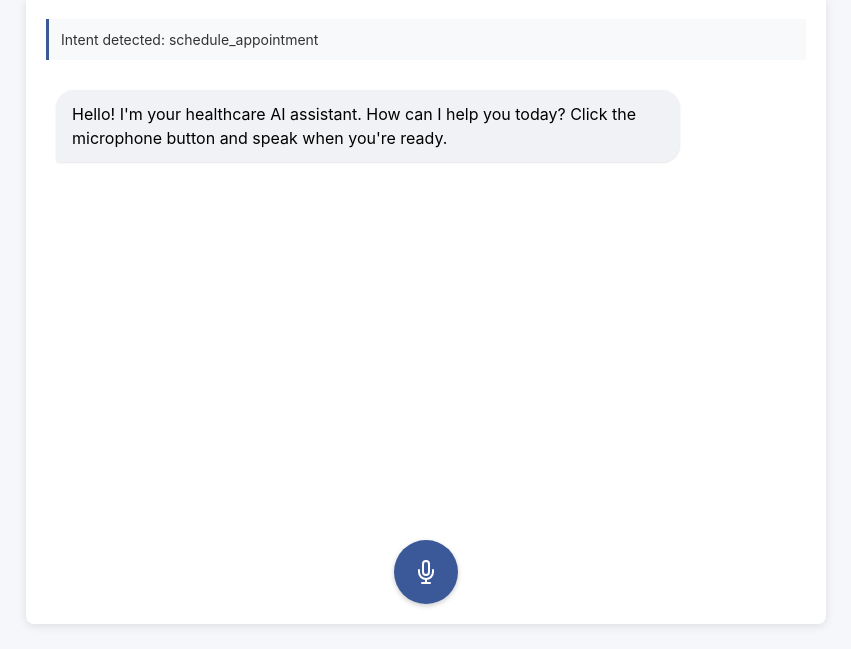
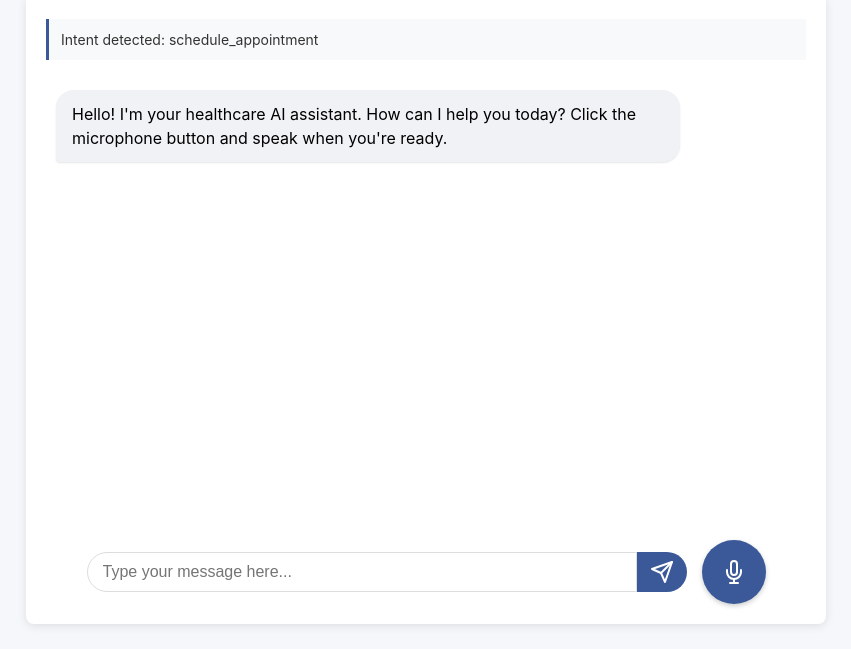
Before and after one commit to 0xneobyte/MedAgent, a Flask app: page /conversation/1 in a window 1280 px wide. Shown: the part 151-800 px from the top of the page, without its empty margins (214-1065 px from the left). Run offline with Flask 3, Linux system fonts and the light colour scheme; parts of the project's set-up code (start-up, migrations or seed data) failed here and were passed over.

Commit message:
Add text input handling to the API for direct user interaction. Implement a new endpoint to process text input, enhancing conversation state management and error handling. Update the frontend to include a text input field and send button, allowing users to submit text messages and receive responses. Improve email extraction logic in the appointment agent for better accuracy and handling of various formats.

```diff
--- a/app/app.py
+++ b/app/app.py
@@ -169,6 +169,103 @@ def handle_transcription(conversation_id):
             "conversation_id": conversation_id
         })
 
+@app.route('/api/text/<conversation_id>', methods=['POST'])
+def handle_text(conversation_id):
+    """Handle text input directly without audio transcription"""
+    debug_log(f"Received text request at /api/text/{conversation_id}")
+
+    # Get the text from the request
+    data = request.json
+    if not data or 'text' not in data:
+        return jsonify({"error": "No text provided"}), 400
+
+    text = data['text']
+    debug_log(f"Received text: '{text}'")
+
+    # Ensure the conversation exists
+    if conversation_id not in CONVERSATION_STORE:
+        debug_log(f"Conversation ID not found, initializing: {conversation_id}")
+        CONVERSATION_STORE[conversation_id] = {
+            "conversation_in_progress": False,
+            "original_intent": "",
+            "appointment_context": {},
+            "last_updated": time.time()
+        }
+
+    # Get the current conversation state
+    conversation = CONVERSATION_STORE[conversation_id]
+    debug_log(f"Retrieved conversation: {json.dumps(conversation)}")
+
+    # Check appointment context
+    appointment_context = conversation.get("appointment_context", {})
+    debug_log(f"Retrieved appointment_context: {json.dumps(appointment_context)}")
+
+    # Process the query with LangGraph workflow
+    try:
+        # Initialize state with text and conversation ID
+        initial_state = {
+            "transcript": text,  # Use the text as transcript
+            "patient_id": "demo_patient",
+            "conversation_id": conversation_id
+        }
+
+        # Add conversation state if conversation is in progress
+        conversation_in_progress = conversation.get("conversation_in_progress", False)
+        original_intent = conversation.get("original_intent", "")
+
+        debug_log(f"Conversation in progress: {conversation_in_progress}")
+        debug_log(f"Original intent: {original_intent}")
+
+        if conversation_in_progress:
+            debug_log("Conversation is in progress, restoring state")
+            initial_state["conversation_in_progress"] = True
+            initial_state["original_intent"] = original_intent
+
+        # Always add appointment context if it exists, even if it's empty
+        if appointment_context:
+            debug_log(f"Adding appointment_context to initial state: {json.dumps(appointment_context)}")
+            initial_state["appointment_context"] = appointment_context
+        else:
+            debug_log("No appointment_context to add to initial state")
+
+        debug_log(f"Final initial state: {json.dumps(initial_state)}")
+
+        # Run the workflow with our wrapper function
+        final_state = process_workflow(initial_state)
+        debug_log(f"Received final state: {json.dumps(final_state)}")
+
+        # Update conversation store with the results
+        CONVERSATION_STORE[conversation_id]["conversation_in_progress"] = final_state.get("conversation_in_progress", False)
+        CONVERSATION_STORE[conversation_id]["original_intent"] = final_state.get("original_intent", "")
+        CONVERSATION_STORE[conversation_id]["last_updated"] = time.time()
+
+        # Make sure to capture any appointment_context updates from the workflow
+        if "appointment_context" in final_state:
+            debug_log(f"Saving appointment_context to conversation store: {json.dumps(final_state['appointment_context'])}")
+            CONVERSATION_STORE[conversation_id]["appointment_context"] = final_state["appointment_context"]
+        else:
+            debug_log("No appointment_context in final state to save")
+
+        debug_log(f"Final conversation store state: {json.dumps(CONVERSATION_STORE[conversation_id])}")
+
+        # Return the response
+        return jsonify({
+            "transcript": text,
+            "intent": final_state.get("intent", "unknown"),
+            "response": final_state.get("response", "I'm not sure how to respond to that."),
+            "conversation_id": conversation_id
+        })
+    except Exception as e:
+        debug_log(f"Error processing query: {e}")
+        import traceback
+        debug_log(f"Traceback: {traceback.format_exc()}")
+        return jsonify({
+            "transcript": text,
+            "intent": "error",
+            "response": "I'm sorry, but I encountered an error processing your request.",
+            "conversation_id": conversation_id
+        })
+
 @app.route('/debug/<conversation_id>', methods=['GET'])
 def debug_info(conversation_id):
     """Return debug information about a conversation"""
--- a/app/templates/index.html
+++ b/app/templates/index.html
@@ -97,6 +97,40 @@
         align-items: center;
         margin-top: 20px;
         position: relative;
+        width: 100%;
+      }
+
+      .input-group {
+        display: flex;
+        margin-right: 15px;
+        width: 100%;
+        max-width: 600px;
+      }
+
+      .text-input {
+        flex-grow: 1;
+        padding: 10px 15px;
+        border: 1px solid #ddd;
+        border-radius: 20px 0 0 20px;
+        font-size: 16px;
+        outline: none;
+      }
+
+      .send-button {
+        background-color: #3b5998;
+        color: white;
+        border: none;
+        border-radius: 0 20px 20px 0;
+        width: 50px;
+        cursor: pointer;
+        display: flex;
+        align-items: center;
+        justify-content: center;
+        transition: all 0.3s ease;
+      }
+
+      .send-button:hover {
+        background-color: #2d4373;
       }
 
       .mic-button {
@@ -183,6 +217,30 @@
         <div class="controls">
           <div class="listening-indicator" id="listening-indicator">
             Listening...
+          </div>
+          <div class="input-group">
+            <input
+              type="text"
+              id="text-input"
+              class="text-input"
+              placeholder="Type your message here..."
+            />
+            <button class="send-button" id="send-button">
+              <svg
+                xmlns="http://www.w3.org/2000/svg"
+                width="24"
+                height="24"
+                viewBox="0 0 24 24"
+                fill="none"
+                stroke="currentColor"
+                stroke-width="2"
+                stroke-linecap="round"
+                stroke-linejoin="round"
+              >
+                <line x1="22" y1="2" x2="11" y2="13"></line>
+                <polygon points="22 2 15 22 11 13 2 9 22 2"></polygon>
+              </svg>
+            </button>
           </div>
           <button class="mic-button" id="mic-button">
             <svg
@@ -335,6 +393,62 @@
 
         // Add click event to microphone button
         micButton.addEventListener("click", startRecording);
+
+        // Add event listener for the send button
+        const textInput = document.getElementById("text-input");
+        const sendButton = document.getElementById("send-button");
+
+        // Function to send text input
+        function sendText() {
+          const text = textInput.value.trim();
+          if (text) {
+            // Update UI
+            statusBox.textContent = "Processing your request...";
+
+            // Display user's message
+            addMessage(text, true);
+
+            // Send to server
+            fetch(`/api/text/${conversationId}`, {
+              method: "POST",
+              headers: {
+                "Content-Type": "application/json",
+              },
+              body: JSON.stringify({ text: text }),
+            })
+              .then((response) => {
+                if (!response.ok) {
+                  throw new Error("Network response was not ok");
+                }
+                return response.json();
+              })
+              .then((data) => {
+                // Display response
+                if (data.response) {
+                  addMessage(data.response, false);
+                  statusBox.textContent = `Intent detected: ${
+                    data.intent || "unknown"
+                  }`;
+                }
+              })
+              .catch((error) => {
+                console.error("Error:", error);
+                statusBox.textContent =
+                  "Error processing your request. Please try again.";
+              });
+
+            // Clear the input
+            textInput.value = "";
+          }
+        }
+
+        // Add event listeners for send button and Enter key
+        sendButton.addEventListener("click", sendText);
+        textInput.addEventListener("keyup", function (event) {
+          if (event.key === "Enter") {
+            sendText();
+          }
+        });
       });
     </script>
   </body>
```
Also changed, not shown: app/agents/appointment.py (+53 -18 lines).
